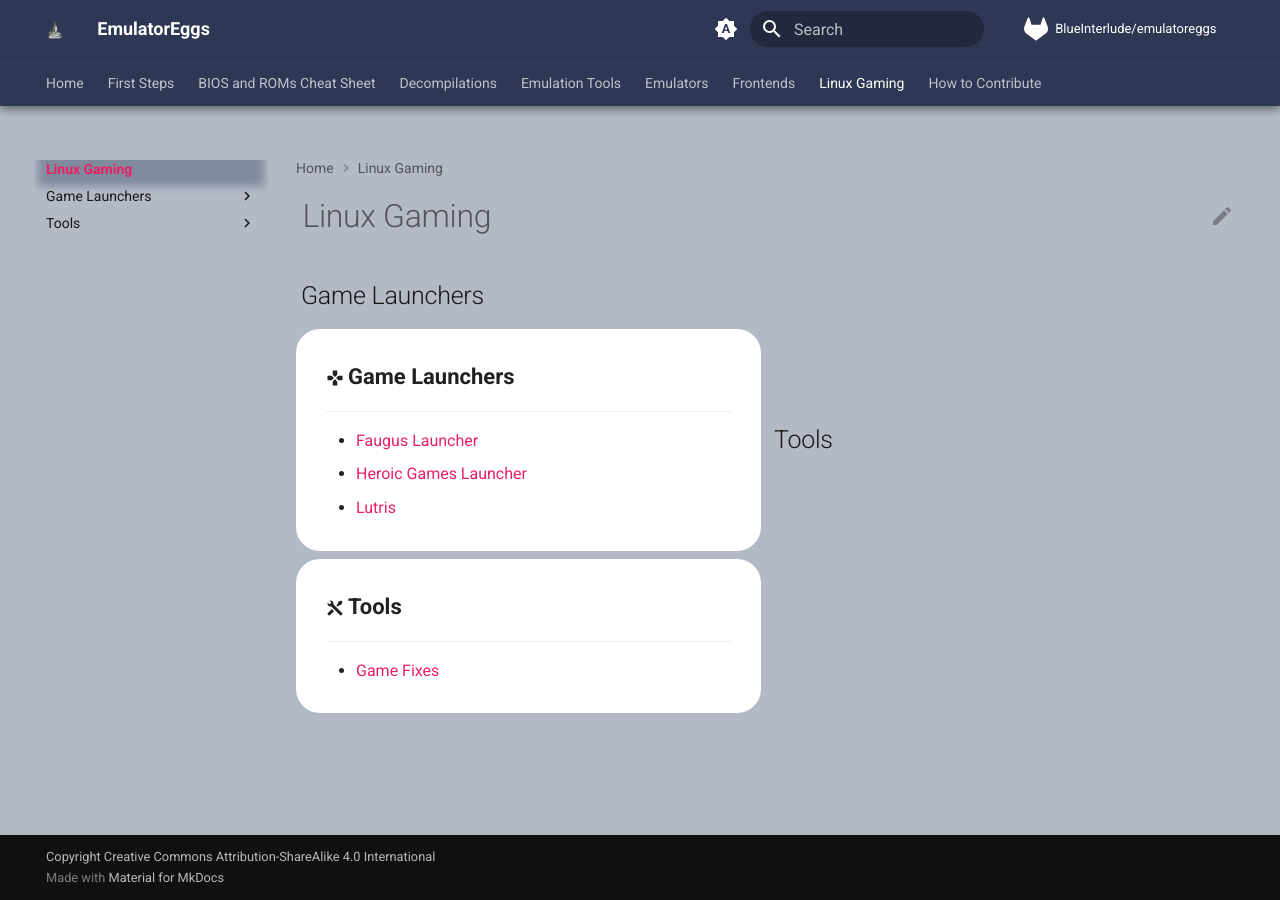
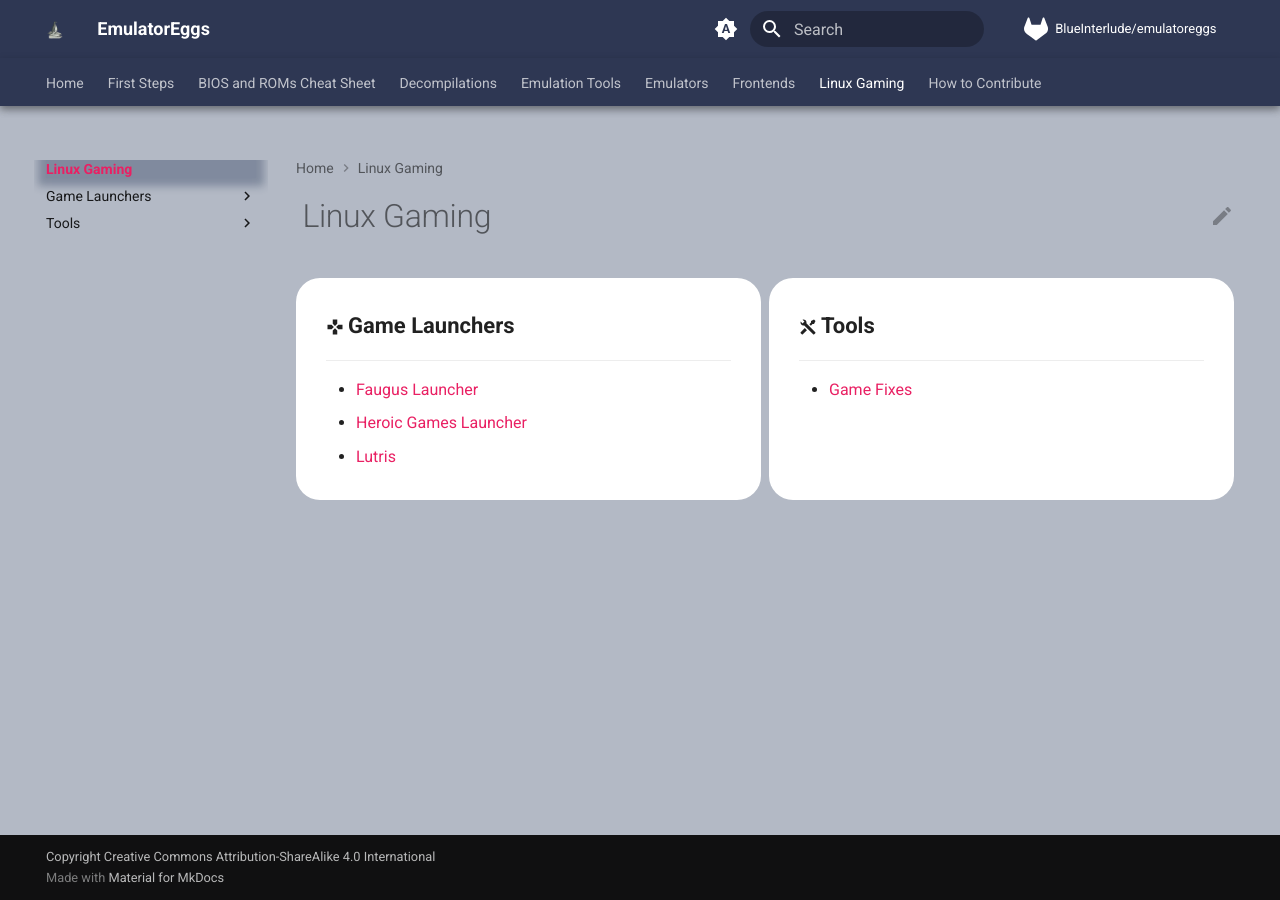
Before and after one commit to emulatoreggs/emulatoreggs, an MkDocs documentation site: the page built from docs/linux-gaming/index.md, in a window 1280 px wide. Built offline with MkDocs 1.6.1 and Material for MkDocs 9.7.7, drawn with Linux system fonts in a browser that asks for light colours; comment, search, counter and statistics services are not loaded.

Commit message:
docs: remove headers from linux gaming page

```diff
--- a/docs/linux-gaming/index.md
+++ b/docs/linux-gaming/index.md
@@ -1,9 +1,7 @@
 # Linux Gaming
 
-## Game Launchers
 
 <div class="grid cards _bz" markdown>
-
 
 - :material-gamepad: **Game Launchers**{ style="font-size: 1.1rem" }
 
@@ -13,8 +11,6 @@
   - [Heroic Games Launcher](./game-launchers/heroic-games-launcher.md)
   - [Lutris](./game-launchers/lutris.md)
 
-## Tools
-
 - :material-tools: **Tools**{ style="font-size: 1.1rem" }
 
   ***
```
